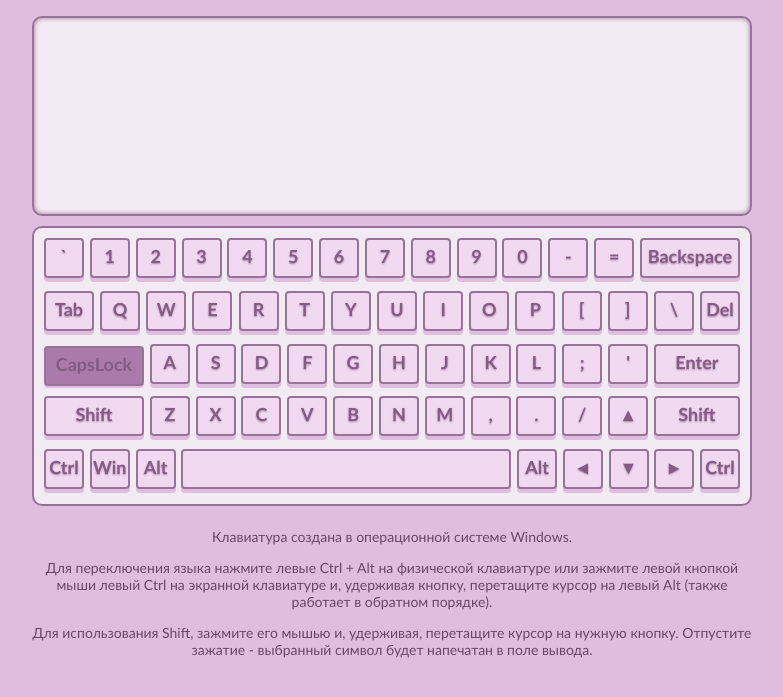
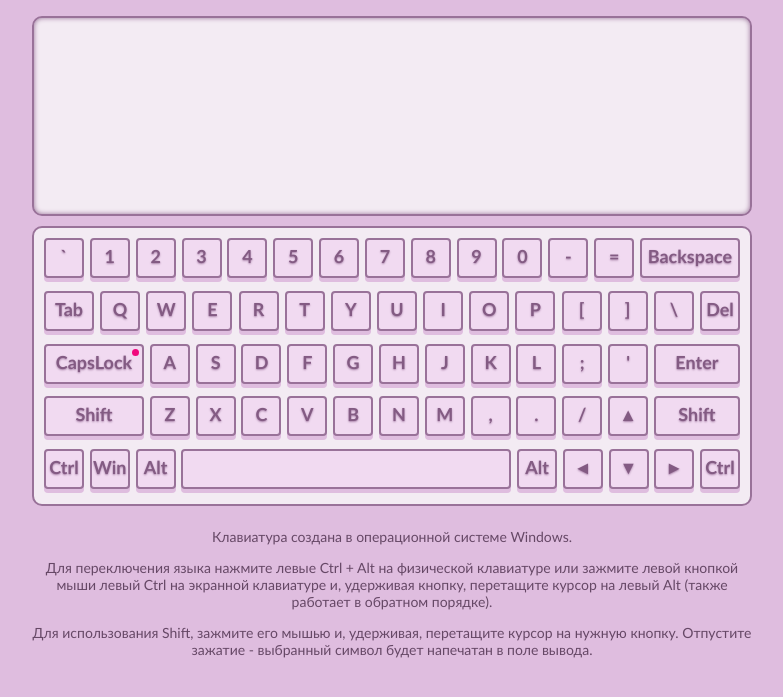
Before and after one commit to kotokatu/virtual-keyboard, a plain HTML site: page index.html in a window 1280 px wide. Both pictures are taken after a click on the element "CapsLock". Shown: the part 93-790 px from the top of the page, without its empty margins (248-1031 px from the left). Drawn offline with Linux system fonts and the light colour scheme; files whose address does not match are found by name.

Commit message:
refactor: update capslock active styles

```diff
--- a/css/style.css
+++ b/css/style.css
@@ -112,6 +112,25 @@
   width: 100px;
 }
 
+.CapsLock {
+  position: relative;
+}
+
+.CapsLock::after {
+  content: '';
+  position: absolute;
+  width: 7px;
+  height: 7px;
+  right: 3px;
+  top: 3px;
+  border-radius: 100%;
+  background-color: #997299;
+}
+
+.CapsLock.active::after {
+  background-color: #f1087d;
+}
+
 .Tab {
   width: 50px;
 }
@@ -129,13 +148,13 @@
   background-color: #dfbddf;
 }
 
-.key.active {
+.key.pressed {
   background-color: #aa7baa;
   box-shadow: 0 2px #dfbddf;
   transform: translateY(2px);
 }
 
-@keyframes keypress {
+@keyframes simulate-press {
   from {}
   to {
     transform: translateY(2px);
@@ -144,8 +163,8 @@
   }
 }
 
-.key.keypress {
-  animation-name: keypress;
+.key.simulate-press {
+  animation-name: simulate-press;
   animation-duration: .1s;
   animation-fill-mode: backwards;
 }
--- a/index.js
+++ b/index.js
@@ -19,4 +19,4 @@ main.append(keyboard);
 const description = createNode('div', 'description', `<p>Клавиатура создана в операционной системе Windows.</p>
                                 <p>Для переключения языка нажмите левые Ctrl + Alt на физической клавиатуре или зажмите левой кнопкой мыши левый Ctrl на экранной клавиатуре и, удерживая кнопку, перетащите курсор на левый Alt (также работает в обратном порядке).</p>
                                 <p>Для использования Shift, зажмите его мышью и, удерживая, перетащите курсор на нужную кнопку. Отпустите зажатие - выбранный символ будет напечатан в поле вывода.</p>`);
-main.append(description);
+main.append(description)
--- a/js/keyboard.js
+++ b/js/keyboard.js
@@ -35,7 +35,7 @@ export default class Keyboard {
     const key = createNode('div', `key ${keyName}`, KEYS[keyName][this.lang][this.layout]);
     key.id = keyName;
     key.addEventListener('mousedown', this.handleDownEvents);
-    key.addEventListener('animationend', () => key.classList.remove('keypress'));
+    key.addEventListener('animationend', () => key.classList.remove('simulate-press'));
     return key;
   };
 
@@ -45,7 +45,7 @@ export default class Keyboard {
     if (!KEYS[keyName]) return;
     this.output.focus();
     if (e.type === 'keydown') this.pressedKeys.push(keyName);
-    if (keyName !== 'CapsLock') document.querySelector(`.${keyName}`).classList.add('active');
+    document.querySelector(`.${keyName}`).classList.add('pressed');
     if (/^Shift*/i.test(keyName)) {
       this.shift = true;
       this.switchLayout();
@@ -65,10 +65,10 @@ export default class Keyboard {
     if (e.type === 'keyup') this.pressedKeys = this.pressedKeys.filter((key) => key !== keyName);
     if ((this.shift && !e.shiftKey) || /^Shift*/i.test(keyName)) {
       if (KEYS[keyName].inputKey) {
-        document.querySelector(`.${keyName}`).classList.add('keypress');
+        document.querySelector(`.${keyName}`).classList.add('simulate-press');
         this.editOutput(keyName);
       }
-      document.querySelectorAll('[id*=Shift]').forEach((key) => key.classList.remove('active'));
+      document.querySelectorAll('[id*=Shift]').forEach((key) => key.classList.remove('pressed'));
       this.shift = false;
       this.switchLayout();
     }
@@ -76,7 +76,7 @@ export default class Keyboard {
       if (this.alt) {
         this.switchLanguage();
         if (e.type === 'mouseup' && !e.altKey) {
-          this.keyboard.querySelector('.ControlLeft').classList.add('keypress');
+          this.keyboard.querySelector('.ControlLeft').classList.add('simulate-press');
           this.alt = false;
         }
       }
@@ -86,7 +86,7 @@ export default class Keyboard {
       if (this.ctrl) {
         this.switchLanguage();
         if (e.type === 'mouseup' && !e.ctrlKey) {
-          this.keyboard.querySelector('.AltLeft').classList.add('keypress');
+          this.keyboard.querySelector('.AltLeft').classList.add('simulate-press');
           this.ctrl = false;
         }
       }
@@ -153,13 +153,13 @@ export default class Keyboard {
 
   toggleActive = (e, keyName) => {
     if (e.type === 'mouseup') {
-      const activeKeys = this.keyboard.querySelectorAll('.active');
+      const activeKeys = this.keyboard.querySelectorAll('.pressed');
       activeKeys.forEach((key) => {
-        if (key.id !== 'CapsLock' && !/^Shift*/i.test(key.id) && !this.pressedKeys.includes(key.id)) key.classList.remove('active');
+        if (!/^Shift*/i.test(key.id) && !this.pressedKeys.includes(key.id)) key.classList.remove('pressed');
       });
     }
     if (e.type === 'keyup') {
-      if (keyName !== 'CapsLock' && !/^Shift*/i.test(keyName)) document.querySelector(`.${keyName}`).classList.remove('active');
+      if (!/^Shift*/i.test(keyName)) document.querySelector(`.${keyName}`).classList.remove('pressed');
     }
   };
 }
```
